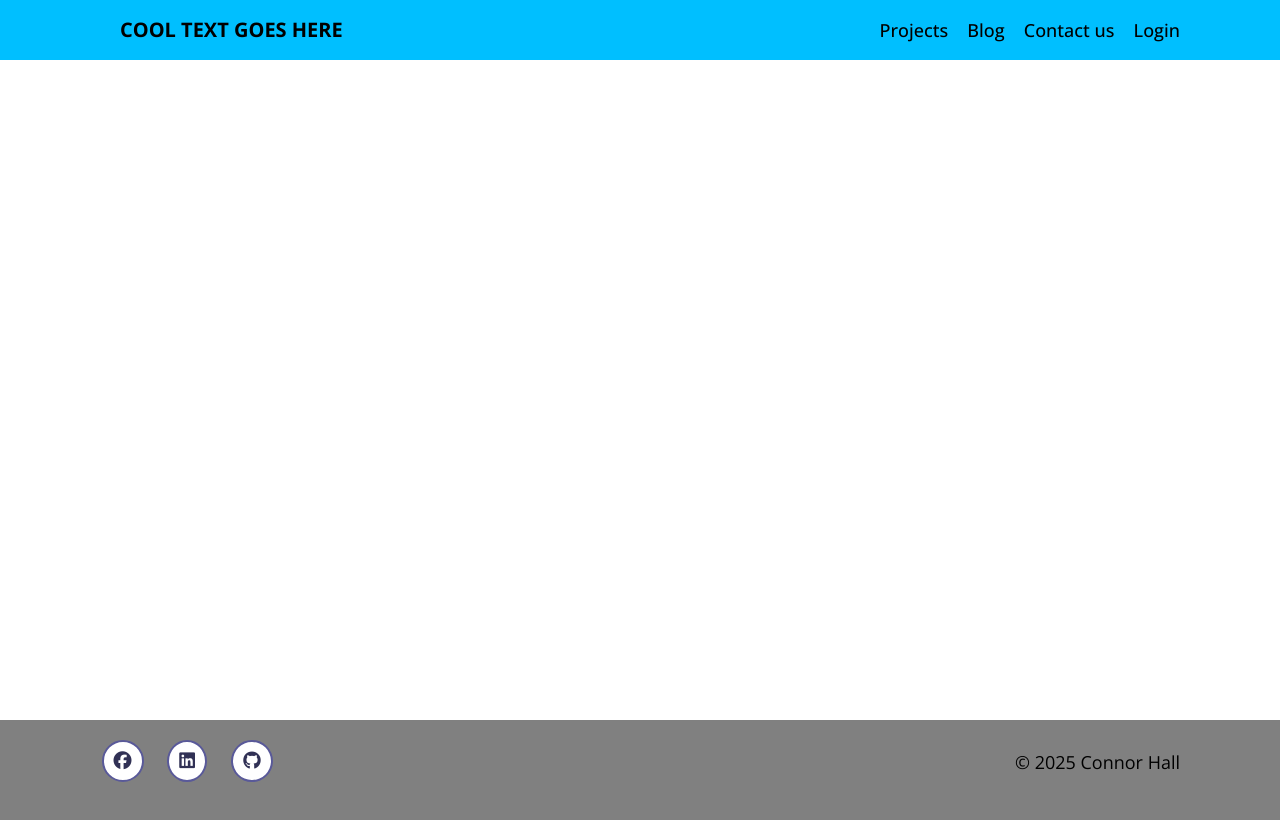
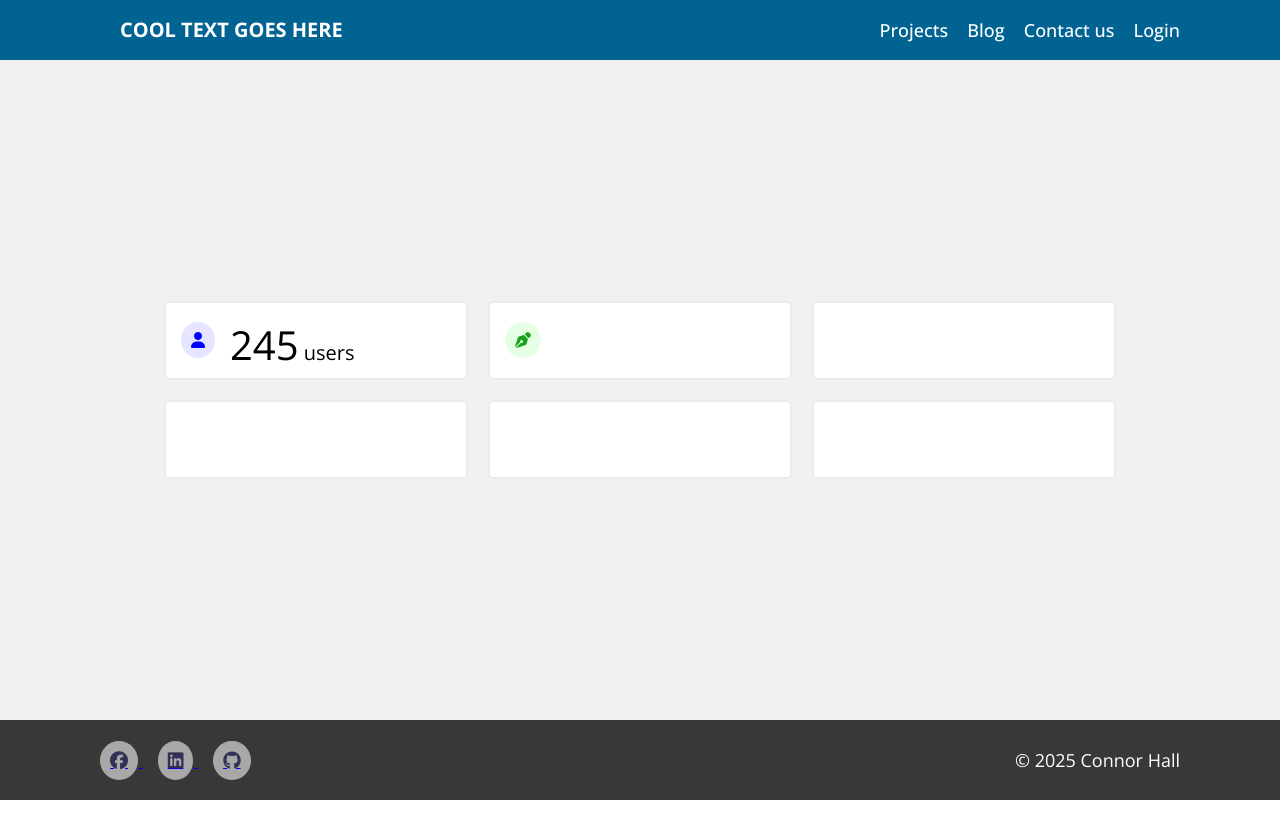
Before and after one commit to CON-EXE/dashboard, a plain HTML site: page index.html in a window 1280 px wide. Drawn offline with nearby package versions, Linux system fonts and the light colour scheme.

Commit message:
home stretch

```diff
--- a/assets/css/main.css
+++ b/assets/css/main.css
@@ -30,9 +30,18 @@ body {
     font-family: "Open Sans", Arial, sans-serif;
 }
 
+main {
+    height: calc(100dvh - 60px - 80px);
+    background-color: #f1f1f1;
+    p {
+        font-size: 20px;
+    }
+}
+
 header {
     height: 60px;
-    background-color: #00bfff;
+    background-color: #006392;
+    color: #fff;
 
     h1 {
         line-height: 60px;
@@ -54,7 +63,7 @@ nav ul li {
         font-size: 18px;
         font-weight: 500;
         text-decoration: none;
-        color: #000;
+        color: #fff;
 
         &:hover {
             text-decoration: underline;
@@ -68,13 +77,11 @@ li + li {
 
 footer {
     height: 80px;
-    background-color: grey;
+    background-color: rgb(56, 56, 56);
+    color: #fff;
     text-align: center;
-    padding-top: 20px;
     font-size: 18px;
-    p {
-        padding-top: 10px;
-    }
+    line-height: 80px;
 }
 
 .contact-section {
@@ -91,23 +98,93 @@ footer {
     }
 }
 
-.icon {
+.contact-icon {
     color: #313155;
     transition: color 0.25s ease-in-out;
+    background-color: #ffffff90
 }
 
-.icon:hover {
+.contact-icon:hover {
     color:red;
 }
 
-main {
-    height: calc(100dvh - 60px - 80px);
-}
-
-.icon-border {
+.icon-background {
+    display:inline;
     padding: 10px;
-    border: 2px solid #595999;
-    background-color: #fff;
+    border: 2px ;
     border-radius: 50%;
     box-sizing: content-box;
 }
+
+/* Dashboard */
+
+.dashboard {
+    place-items: center;
+    align-items: center;
+    justify-content: center;
+    flex-direction: column;
+}
+
+section {
+    gap: 20px;
+}
+
+section + section {
+    margin-top: 20px;
+}
+
+section > div {
+    width: 300px;
+    height: 75px;
+    background-color: #fff;
+    border: 2px solid #ebebeb;
+    border-radius: 5px;
+}
+
+.align {
+    line-height: 75px;
+    display: flex;
+    align-items: center;
+}
+
+.dash-num {
+    font-size: 40px;
+}
+
+.margin {
+    padding-top: 15px;
+}
+
+.dash-icon {
+    margin: 15px;
+}
+
+.user-icon {
+    color: rgb(0 0 255);
+    background-color: rgba(0, 0, 255, 10%);
+}
+
+.articles-icon {
+    color: rgb(24 163 24);
+    background-color: rgb(0 255 0 / 10%);
+}
+
+.messages-icon {
+    color: rgb(255 15 57);
+    background-color: rgb(255 15 55 / 10%) ;
+}
+
+.moderators-icon {
+    color: rgb(204 61 0) ;
+    background-color: rgb(204 61 0 / 10%);
+}
+
+.visits-icon {
+    color: rgb(30 30 98);
+    background-color: rgb(30 30 98 / 10%);
+}
+
+.tasks-icon {
+    color: rgb(255 174 66);
+    background-color: rgb(255 174 66 / 10%);
+}
--- a/index.html
+++ b/index.html
@@ -31,26 +31,79 @@
                 </nav>
             </div>
         </header>
-        <main>
+        <main class="flex">
+            <div class="container dashboard flex">
+                <section class="flex">
+                    <div class="align">
+                        <div>
+                            <i class="user-icon dash-icon icon-background fa-solid fa-user"></i>
+                        </div>
+                        <div>
+                            <p class="margin"><span class="dash-num">245</span> users </p>
+                        </div>
+                    </div>
+                    <div class="align">
+                        <div>
+                            <i class="articles-icon dash-icon icon-background fa-solid fa-pen-nib"></i>
+                        </div>
+                        <div>
 
+                        </div>
+                    </div>
+                    <div class="align">
+                        <div>
+
+                        </div>
+                        <div>
+
+                        </div>
+                    </div>
+                </section>
+                <section class="flex">
+                    <div class="align">
+                        <div>
+
+                        </div>
+                        <div>
+
+                        </div>
+                    </div>
+                    <div class="align">
+                        <div>
+
+                        </div>
+                        <div>
+
+                        </div>
+                    </div>
+                    <div class="align">
+                        <div>
+
+                        </div>
+                        <div>
+
+                        </div>
+                    </div>
+                </section>
+            </div>
         </main>
         <footer>
             <div class="justify-between flex container">
                 <div class="contact-section">
                     <ul>
                         <li>
-                            <a href="#" class="fa-stack">
-                                <i class="icon-border icon fa-brands fa-facebook"></i>
+                            <a href="#">
+                                <i class="icon-background contact-icon fa-brands fa-facebook"></i>
                             </a>
                         </li>
                         <li>
-                            <a href="#" class="fa-stack">
-                                <i class="icon-border icon fa-brands fa-linkedin"></i>
+                            <a href="#">
+                                <i class="icon-background contact-icon fa-brands fa-linkedin"></i>
                             </a>
                         </li>
                         <li>
-                            <a href="#" class="fa-stack">
-                                <i class="icon-border icon fa-brands fa-github"></i>
+                            <a href="#">
+                                <i class="icon-background contact-icon fa-brands fa-github"></i>
                             </a>
                         </li>
                     </ul>
```
